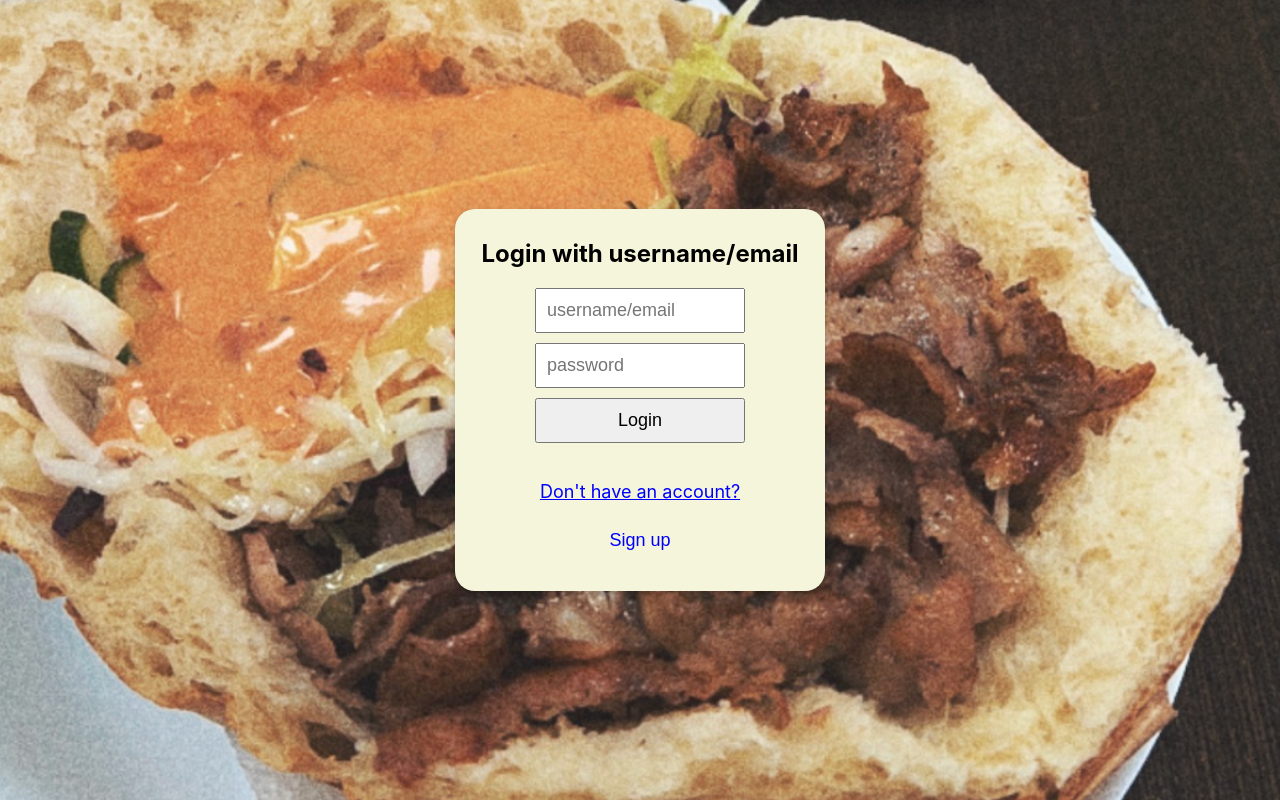
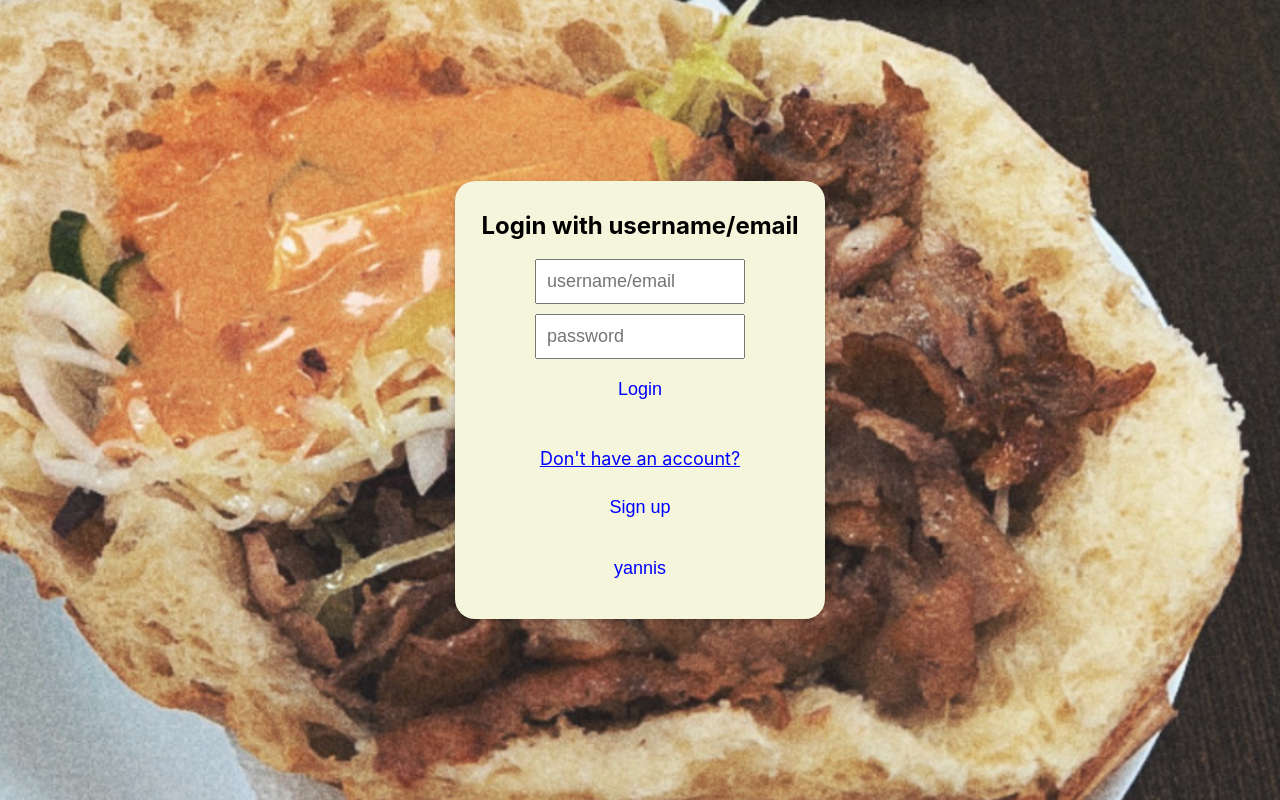
Before and after one commit to Schmarvinius/CookCaptain, a React (Create React App) app in the folder clientside/: page / in a window 1280 px wide. Built offline with nearby package versions, Linux system fonts and the light colour scheme.

Commit message:
testing...

```diff
--- a/clientside/src/LoginSignUp/Login.js
+++ b/clientside/src/LoginSignUp/Login.js
@@ -11,24 +11,22 @@ function MyLogin() {
         alert("alert");
         //console.log(username);
         console.log("aufruf");
-        // var data = {
-        //     "email": "til@weber.de",
-        //     "password": "1234"
-        // };
+        var data = {
+            "email": "til@weber.de",
+            "password": "1234"
+        };
 
         fetch('http://localhost:3000/api/user/login', {
             method: 'POST',
+            mode: 'no-cors',
             headers: {
                 'Content-Type': 'application/json'
             },
-            body: JSON.stringify({
-                "email":"til@weber.de",
-                "password":"1234"
-            })
+            body: JSON.stringify(data)
         })
         .then(function(response){
             if(response.ok){
-                alert("successful");
+                navigate('/welcome')
             }
         }).catch(err => {
             console.log(err)
@@ -37,23 +35,37 @@ function MyLogin() {
     }
     function handleSignUp(){
         alert("signup");
+        fetch('http://localhost:3000/api/Recipe/Id', {
+            method: 'POST',
+            headers: {
+                'Content-Type': 'application/json'
+            },
+            mode: 'no-cors',
+            body: JSON.stringify({
+                "_ids": ["647268e3daa51235127c76c5"]
+                }) })
+                .then(response => response.json())
+                .then(data => {  console.log(data);  })
+                .catch(error => {   console.error(error);  });
     }
 
     return (
         <div className="login-container">
             <h2>{isSignUp ? "Create new Account": "Login with username/email"}</h2>
-            <form>
+            <form >
                 {isSignUp && <input type="text" placeholder="email"></input> }
 
                 <input type="text" placeholder={isSignUp ? "username" : "username/email"} id="username" ></input>
                 <br/>
                 <input type="password" placeholder="password" ></input>
                 <br/>
-                <button onClick={handleLogin}type="submit">{isSignUp ? "Signup" : "Login"}</button>
+                <button onClick={handleLogin}type="button">{isSignUp ? "Signup" : "Login"}</button>
                 {/* isSignUp? handleSignUp : handleLogin */}
                 <br/>
                 <p>{isSignUp ? "Already have an account?" : "Don't have an account?"}</p>
                 <button type="button"  onClick={() => setIsSignUp(prevValue => !prevValue)}>{isSignUp ? "Log in": "Sign up"}</button>
+                <br />
+                <button onClick={handleSignUp} type="button">yannis</button>
             </form>
         </div>
     );
```
Also changed, not shown: 1 other file (tests, documents, lock files or other folders).
